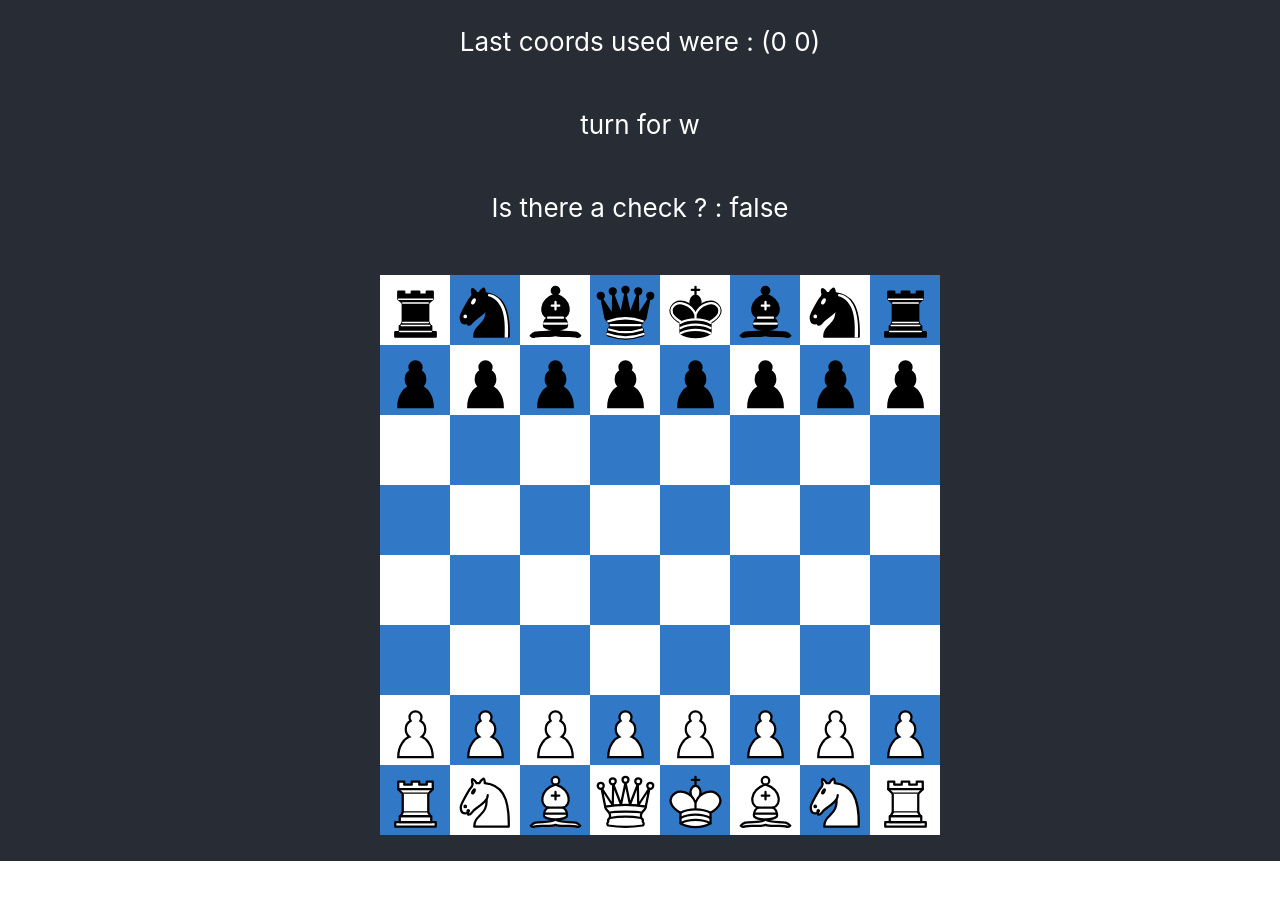
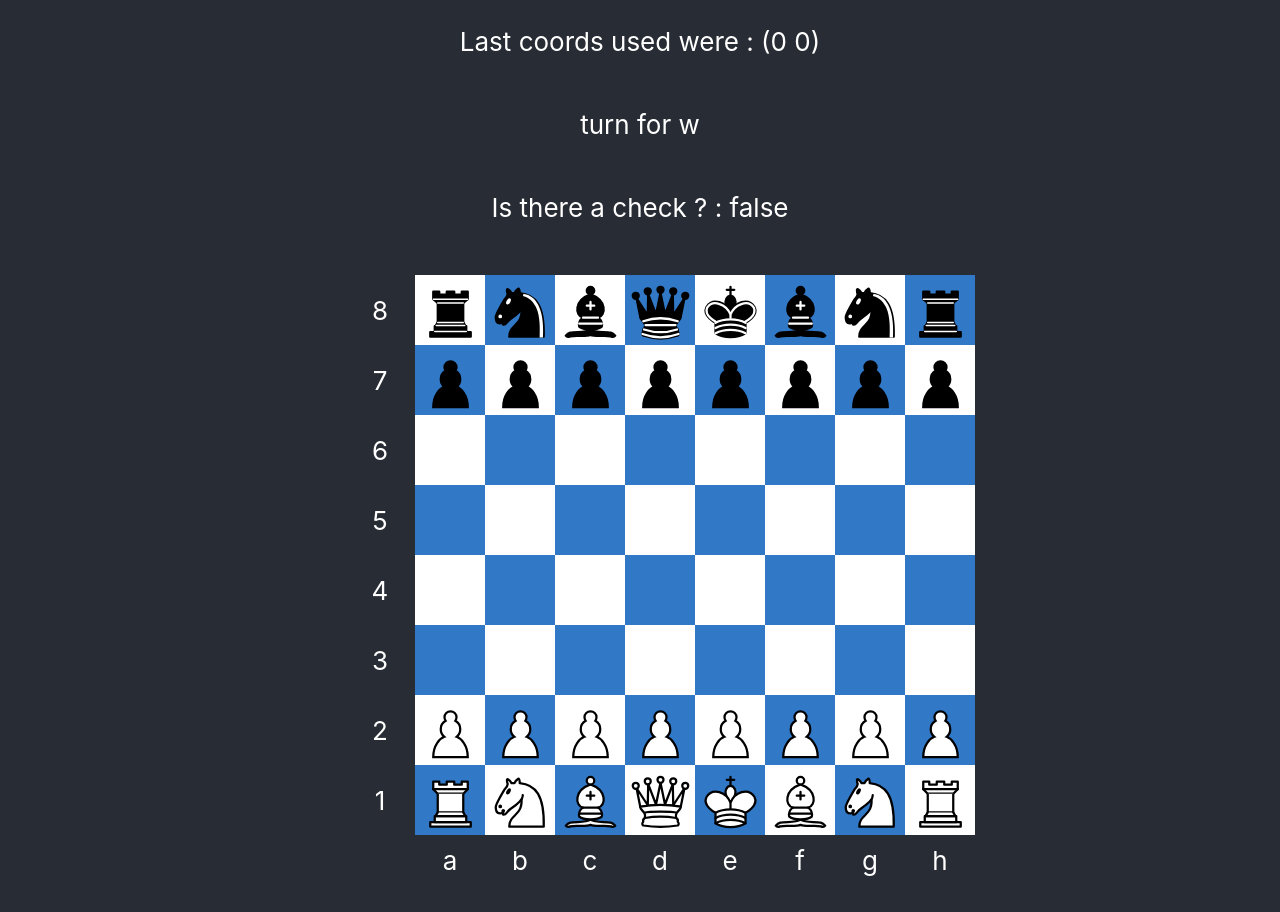
Before and after one commit to msanlop/chess, a React (Create React App) app: page / in a window 1280 px wide. Before the commit the page ends 861 px from the top, so only its background shows below. Built offline with nearby package versions, Linux system fonts and the light colour scheme.

Commit message:
feat: add board UI coordinates

```diff
--- a/src/Board.css
+++ b/src/Board.css
@@ -6,7 +6,7 @@
 
 ul {
     display: grid;
-    grid-template-columns: repeat(8, 1fr);
+    grid-template-columns: repeat(9, 1fr);
 }
 
 li {
--- a/src/Board.tsx
+++ b/src/Board.tsx
@@ -4,6 +4,7 @@ import './Board.css'
 import { isPropertySignature } from "typescript";
 import { pieceIcons } from "./res/Pieces";
 import { BOARD_SIZE, Coordinate, getPiece } from "./Chess/Chess";
+import BoardCoordinate from "./BoardCoordinate";
 
 
 function Board(props:any) {
@@ -84,8 +85,11 @@ function Board(props:any) {
                     const [x,y] = [index%BOARD_SIZE, index/BOARD_SIZE >> 0]
                     //TODO: fix unecessary redraws
                     return (
+                        <>
+                        {/* draw index to the left of the board */}
+                        {index % BOARD_SIZE === 0 ? <BoardCoordinate char={ (BOARD_SIZE - y).toString()}/>: <></>}
+
                         <li key={index} onMouseMove={(e) => {}}>
-
                             <Square
                                 coords={{x,y}}
                                 piece={piece}
@@ -98,10 +102,18 @@ function Board(props:any) {
                                 dragHover={dragging && lastHoveredCoords!.x === x && lastHoveredCoords!.y === y} //TODO: only true for the hovered tile
                             />
                         </li>
+                        </>
                     )
                     }
                 )}
+
+                {/* draw indices at the bottom of the board */}
+                {" abcdefgh".split('').map(char =>
+                    <BoardCoordinate char={char} />
+                )}
             </ul>
+
+
         </div>
     )
 }
--- /dev/null
+++ b/src/BoardCoordinate.css
@@ -0,0 +1,15 @@
+.coordinate {
+    -webkit-user-select: none;
+    -moz-user-select: none;
+    -ms-user-select: none;
+    user-select: none;
+    -webkit-user-drag: none;
+    -khtml-user-drag: none;
+    -moz-user-drag: none;
+    -o-user-drag: none;
+    pointer-events: none;
+
+
+    margin:auto;
+    padding:10px;
+}
--- /dev/null
+++ b/src/BoardCoordinate.tsx
@@ -0,0 +1,21 @@
+import './BoardCoordinate.css'
+interface CoordinateCharacter {
+    char : string
+}
+
+const BoardCoordinate = (props : CoordinateCharacter) => {
+
+
+
+
+
+
+    return (
+        <div className="coordinate">
+            {props.char}
+        </div>
+    )
+}
+
+
+export default BoardCoordinate;
```
